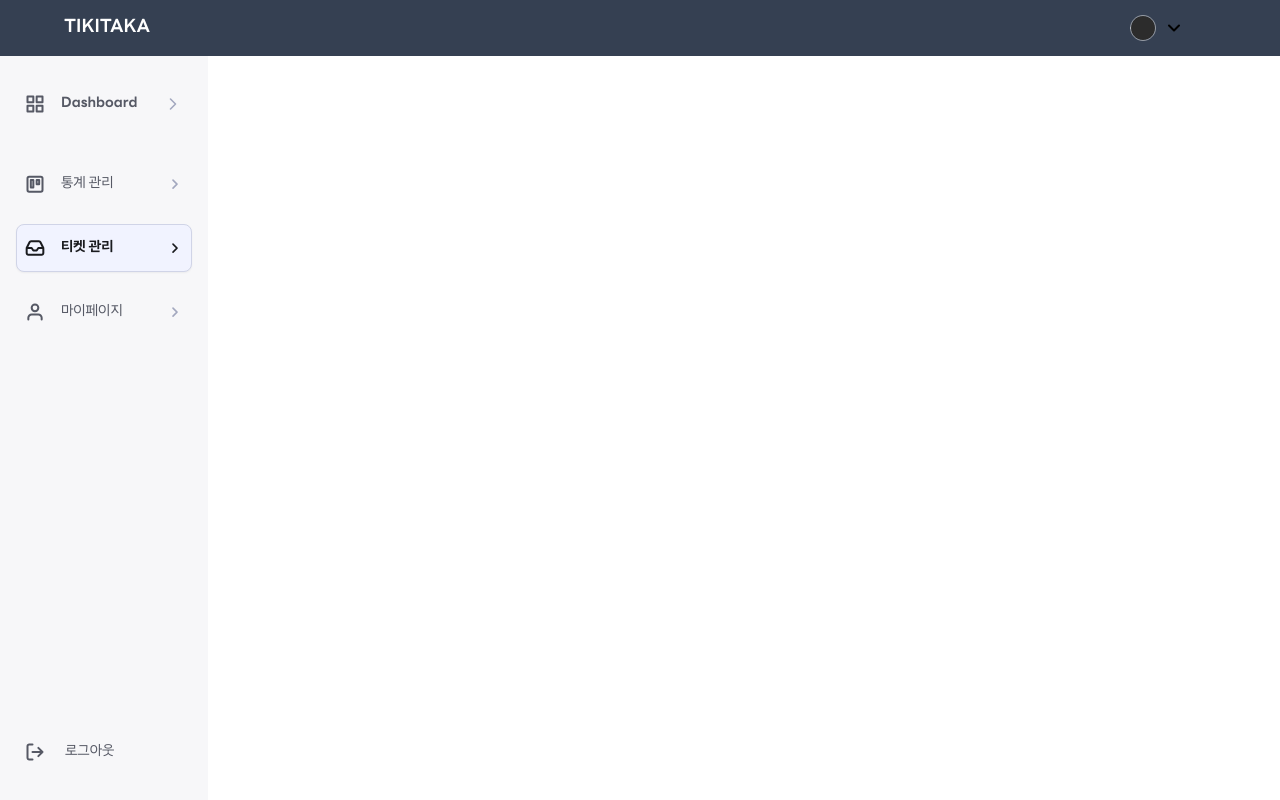
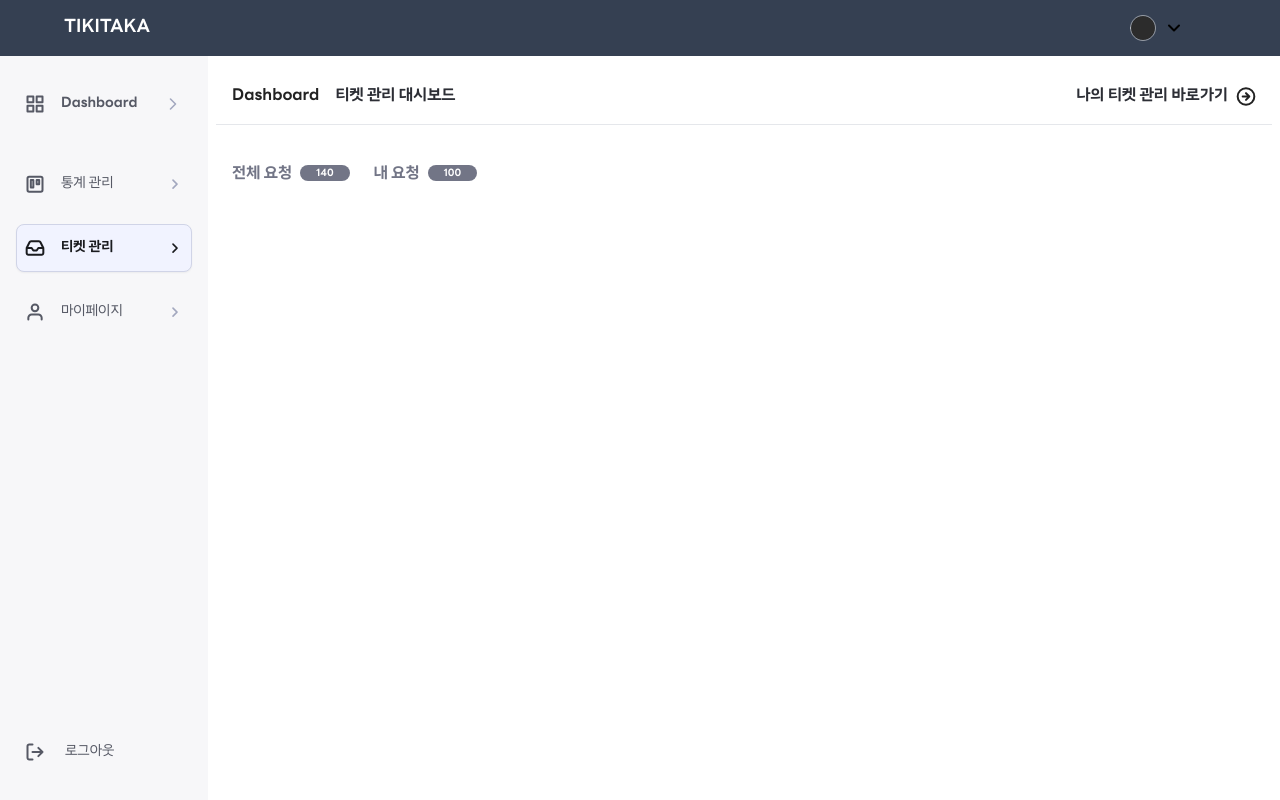
Before and after one commit to lamiiiii/TRILLION-TikiTaka-FE, a React app: page /manager/tickets in a window 1280 px wide. Built offline with nearby package versions, Linux system fonts and the light colour scheme.

Commit message:
TKT-45 feat: 티켓 필터 구현

```diff
--- /dev/null
+++ b/src/components/manager/tickets/ManagerTicketsContainer.tsx
@@ -0,0 +1,13 @@
+// 담당자 - 티켓 관리 대시보드 (전체)
+
+import TopMenu from '../../common/TopMenu';
+import TicketFilter from './TicketFilter';
+
+export default function ManagerTicketsContainer() {
+  return (
+    <div className="flex flex-col max-w-1200">
+      <TopMenu boldBlackText="Dashboard" boldGrayText="티켓 관리 대시보드" rightText="나의 티켓 관리 바로가기" linkTo="/manager/tickets" />
+      <TicketFilter />
+    </div>
+  );
+}
--- /dev/null
+++ b/src/components/manager/tickets/TicketFilter.tsx
@@ -0,0 +1,78 @@
+import {useEffect, useRef, useState} from 'react';
+
+// 상태와 티켓 개수 데이터 정의
+const ticketData: {type: string; count: number}[] = [
+  {type: '전체 요청', count: 140},
+  {type: '내 요청 ', count: 100},
+];
+
+// 개별 필터 아이템 컴포넌트
+function FilterItem({type, count, isSelected, onClick}: {type: string; count: number; isSelected: boolean; onClick: () => void}) {
+  // 텍스트 색상
+  const textColor = isSelected
+    ? 'text-black text-title-bold' // 선택된 상태는 검은색 텍스트
+    : 'text-gray-6 text-title-bold'; // 선택되지 않은 상태는 흐린 회색 텍스트
+
+  // 배경색
+  const bgColor = isSelected
+    ? 'bg-gray-9' // 선택된 상태는 진한 회색 배경
+    : 'bg-gray-6'; // 선택되지 않은 상태는 흐린 회색 배경
+
+  return (
+    <div className={`flex items-center gap-2 cursor-pointer`} onClick={onClick}>
+      {/* 텍스트 */}
+      <span className={textColor}>{type}</span>
+      {/* Count */}
+      <div className={`px-4 h-[16px] flex place-items-center rounded-full  ${bgColor} text-white mb-0.5`}>
+        <div className="mt-0.5 text-caption-bold">{count}</div>
+      </div>
+    </div>
+  );
+}
+
+// 전체 필터 컴포넌트
+export default function TicketFilter() {
+  const [selectedType, setSelectedType] = useState('전체');
+  const [indicatorStyle, setIndicatorStyle] = useState({left: 0, width: 0});
+  const containerRef = useRef<HTMLDivElement>(null);
+
+  useEffect(() => {
+    if (containerRef.current) {
+      const items = containerRef.current.querySelectorAll<HTMLDivElement>('.filter-item');
+      const selectedIndex = ticketData.findIndex((item) => item.type === selectedType);
+      if (items[selectedIndex]) {
+        const selectedItem = items[selectedIndex];
+        setIndicatorStyle({
+          left: selectedItem.offsetLeft,
+          width: selectedItem.clientWidth,
+        });
+      }
+    }
+  }, [selectedType]);
+
+  return (
+    <div className="w-full mt-10 relative">
+      {/* 필터 리스트 */}
+      <div className="flex w-full h-6 px-4 gap-6" ref={containerRef}>
+        {ticketData.map((item) => (
+          <div key={item.type} className="filter-item">
+            <FilterItem
+              type={item.type}
+              count={item.count}
+              isSelected={item.type === selectedType}
+              onClick={() => setSelectedType(item.type)}
+            />
+          </div>
+        ))}
+      </div>
+      {/* 이동하는 하단 Border */}
+      <div
+        className="absolute bottom-0 h-0.5 bg-gray-7 transition-all duration-300"
+        style={{
+          left: `${indicatorStyle.left}px`,
+          width: `${indicatorStyle.width}px`,
+        }}
+      />
+    </div>
+  );
+}
--- a/src/pages/manager/ManagerTickets.tsx
+++ b/src/pages/manager/ManagerTickets.tsx
@@ -1,3 +1,9 @@
+import ManagerTicketsContainer from '../../components/manager/tickets/ManagerTicketsContainer';
+
 export default function ManagerTickets() {
-  return <div className="flex flex-col"></div>;
+  return (
+    <div className="top-container">
+      <ManagerTicketsContainer />
+    </div>
+  );
 }
```
